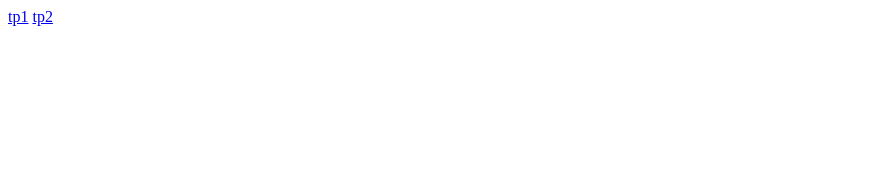
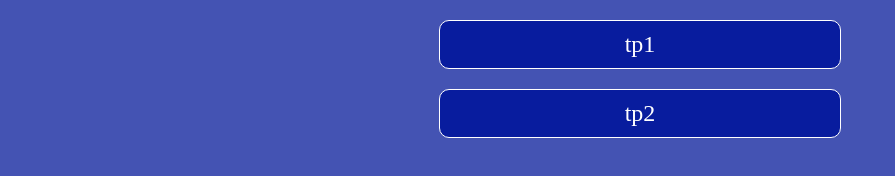
Before and after one commit to fewdiefie/webdev, a plain HTML site: page index.html in a window 1280 px wide. Shown: the whole page, without its empty margins (0-895 px from the left). Drawn offline with Linux system fonts and the light colour scheme.

Commit message:
modified main page

```diff
--- a/index.html
+++ b/index.html
@@ -1,6 +1,7 @@
 <!DOCTYPE html>
 <html>
   <head>
+    <link href="style.css" rel="stylesheet" type="text/css" />
     <title>webdev</title>
   </head>
 
--- /dev/null
+++ b/style.css
@@ -0,0 +1,21 @@
+body {
+    background-color: #4453b3;
+    font-size: 24px;
+}
+
+a {
+    display: block;
+    text-align: center;
+    padding: 10px;
+    margin: 20px auto;
+    width: 30%;
+    text-decoration: none;
+    border: 1px solid white;
+    border-radius: 10px;
+    color: white;
+    background-color: #081c9e;
+}
+
+a:hover {
+    opacity: 0.8;
+}
```
